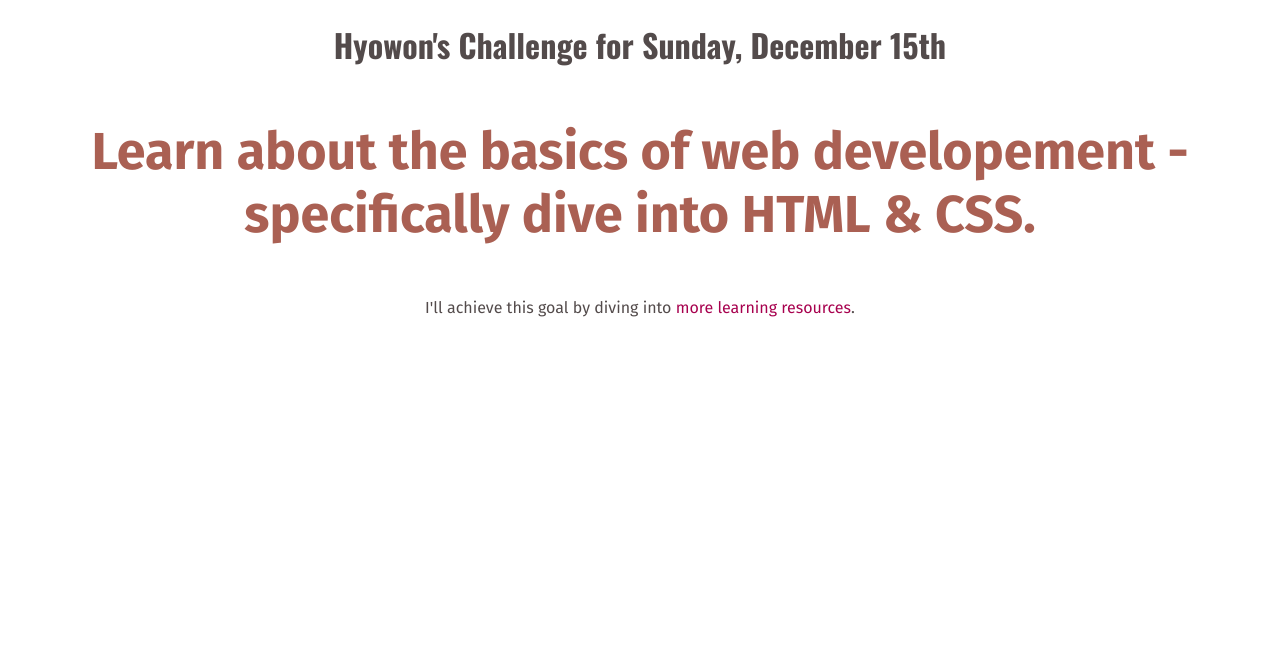
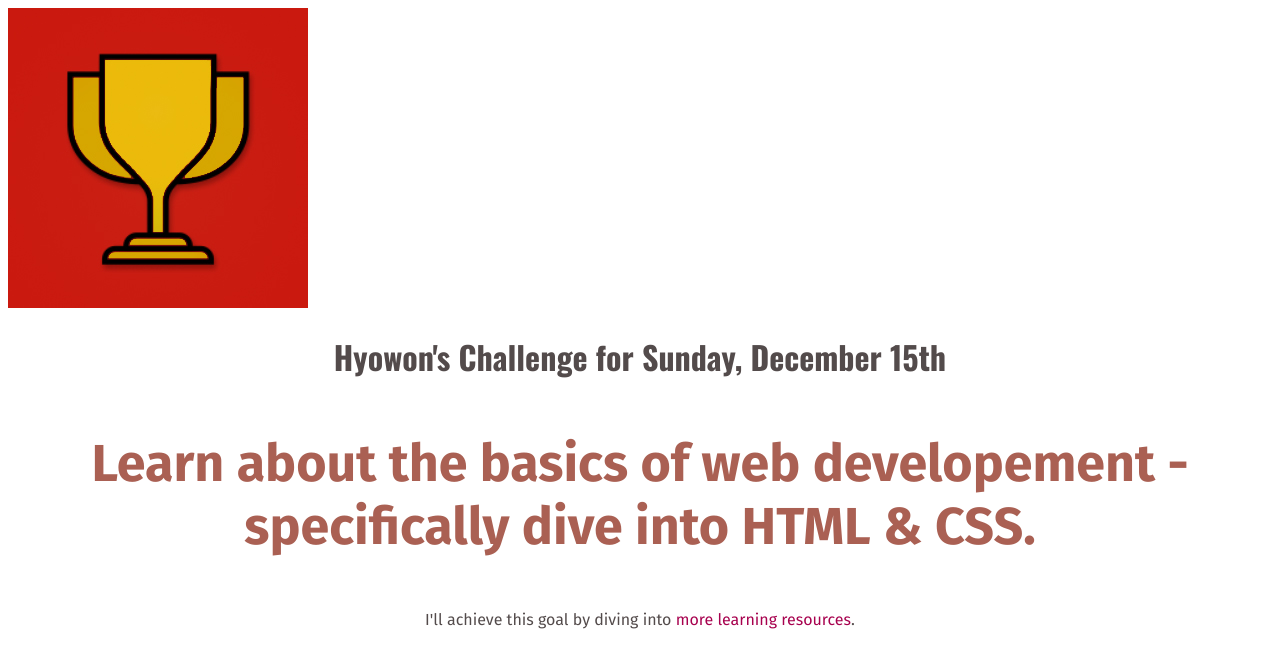
Before and after one commit to hyoleng/100-Days-of-Web-Development, a plain HTML site: page index.html in a window 1280 px wide. Drawn offline with nearby package versions, Linux system fonts and the light colour scheme.

Commit message:
5일차 - 이미지 추가하기

```diff
--- a/index.html
+++ b/index.html
@@ -11,6 +11,7 @@
     <title>My Daily Challenge</title>
   </head>
   <body>
+    <img src="challenges-trophy.jpg" alt="A trophy" />
     <h1>Hyowon's Challenge for Sunday, December 15th</h1>
     <p id="todays-challenge">
       Learn about the basics of web developement - specifically dive into HTML &
```
Also changed, not shown: challenges-trophy.jpg (added).
